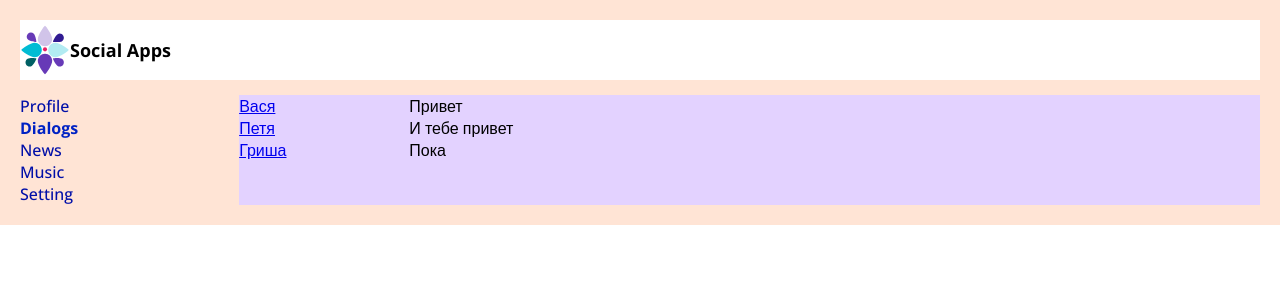
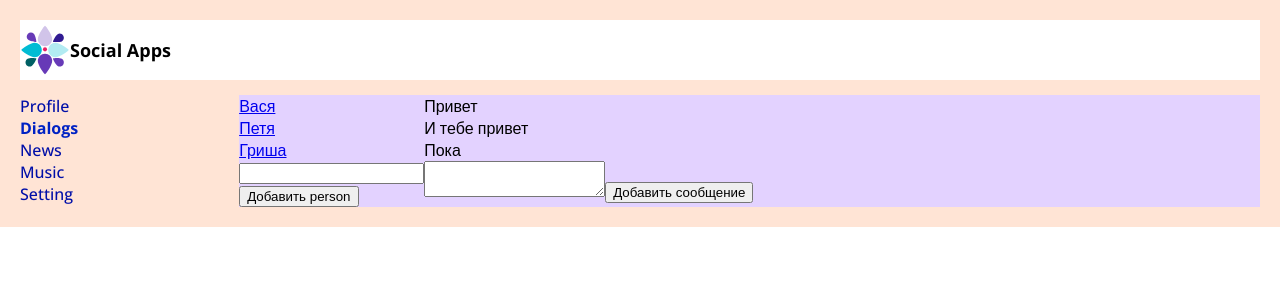
Before and after one commit to TanyaDanilovich/my-social-network, a React (Create React App) app: page /dialogs in a window 1280 px wide. Shown: the top 300 px of the page. Built offline with nearby package versions, Linux system fonts and the light colour scheme.

Commit message:
lesson 31: onClickEvent & ref

```diff
--- a/src/Components/Dialogs/Dialogs.tsx
+++ b/src/Components/Dialogs/Dialogs.tsx
@@ -1,4 +1,4 @@
-import React from 'react';
+import React, {useRef} from 'react';
 import classes from './Dialogs.module.css'
 import Message from './Message/Message';
 import DialogItem from './DialogItem/DialogItem';
@@ -12,20 +12,35 @@ export type  DialogsPropsTypes = {
 
 function Dialogs(props: DialogsPropsTypes) {
 
+    const newPersonRef = useRef<HTMLInputElement>(null)
+    const newMessageRef = useRef<HTMLTextAreaElement>(null)
 
-    const dialogsItems = props.data.dialogsItemsObj.map(dialog => <DialogItem id={dialog.id}
-                                                                              name={dialog.name}/>)
+    const dialogsItems = props.data.dialogsItemsObj
+        .map((dialog, index) => <DialogItem key = {`${index}-d`}
+                                            id = {dialog.id}
+                                            name = {dialog.name}/>)
 
-    const messagesItem = props.data.messagesObj.map(message => <Message id={message.id}
-                                                                        text={message.text}/>)
+    const messagesItem = props.data.messagesObj
+        .map((message, index) => <Message key = {`${index}-m`} id = {message.id}
+                                          text = {message.text}/>)
 
+    const handlerAddPerson = () => {
+        newPersonRef.current && console.log(newPersonRef.current.value)
+    }
+    const handlerAddMessage = () => {
+        newMessageRef.current && console.log(newMessageRef.current.value)
+    }
     return (
-        <div className={classes.wrapper}>
-            <div className={classes.dialogsContainer}>
+        <div className = {classes.wrapper}>
+            <div className = {classes.dialogsContainer}>
                 {dialogsItems}
+                <input ref = {newPersonRef}/>
+                <button onClick = {handlerAddPerson}>Добавить person</button>
             </div>
-            <div className={classes.messagesContainer}>
+            <div className = {classes.messagesContainer}>
                 {messagesItem}
+                <textarea ref = {newMessageRef}/>
+                <button onClick = {handlerAddMessage}>Добавить сообщение</button>
             </div>
 
         </div>
--- a/src/Components/Profile/MyPosts/MyPosts.tsx
+++ b/src/Components/Profile/MyPosts/MyPosts.tsx
@@ -1,4 +1,4 @@
-import React from 'react';
+import React, {useRef} from 'react';
 import classes from './MyPosts.module.css'
 import Post from './Post/Post';
 import {PostsType} from '../../../state';
@@ -7,13 +7,17 @@ import {PostsType} from '../../../state';
 export type MyPostsPropsType = { posts: PostsType }
 
 export default function MyPosts(props: MyPostsPropsType) {
-
-    const posts = props.posts.map(p => <Post message={p.message} likesCount={p.likesCount}/>)
+    const textareaRef = useRef<HTMLTextAreaElement>(null)
+    const handlerOnClick = () => {
+        textareaRef.current && console.log(textareaRef.current.value)
+    }
+    const posts = props.posts.map((p, index) => <Post key = {`${index}-p`} message = {p.message}
+                                                      likesCount = {p.likesCount}/>)
     return (
-        <div className={classes.wrapper}>
+        <div className = {classes.wrapper}>
             <div>
-                <textarea></textarea>
-                <button>Add post</button>
+                <textarea ref = {textareaRef}></textarea>
+                <button onClick = {handlerOnClick}>Add post</button>
             </div>
             {posts}
         </div>
```
